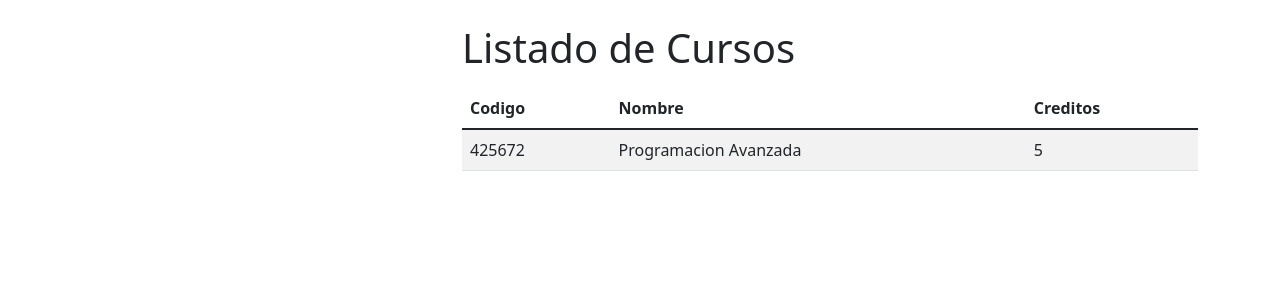
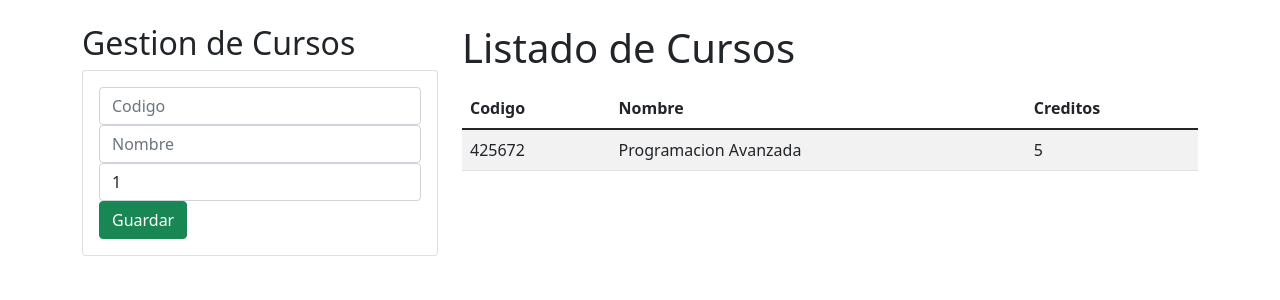
Before and after one commit to iddevdavidraba/crud-django-sqlite3, a Django app: page / in a window 1280 px wide. Shown: the part 56-356 px from the top of the page. Run offline with Django 4.2, Linux system fonts and the light colour scheme; data comes from the database, SQL or seed files in the repository; some libraries are stand-ins or nearby versions.

Commit message:
formulario de registro

```diff
--- a/Universidad/Aplicaciones/Academico/templates/gestionCursos.html
+++ b/Universidad/Aplicaciones/Academico/templates/gestionCursos.html
@@ -5,7 +5,25 @@
 {% block body %}
 <div class="row">
     <div class="col-sm-12 col-md-6 col-lg-4 col-xl-4">
-
+        <h2>Gestion de Cursos</h2>
+        <div class="card">
+            <div class="card-body">
+                <form action="" method="POST">
+                    <div class="form-group">
+                        <input type="text" id="txtCodigo" name="txtCodigo" class="form-control" placeholder="Codigo" minlength="6" maxlength="6" required>
+                    </div>
+                    <div class="form-group">
+                        <input type="text" id="txtNombre" name="txtNombre" class="form-control" placeholder="Nombre" maxlength="50" required>
+                    </div>
+                    <div class="form-group">
+                        <input type="text" id="numCreditos" name="numCreditos" class="form-control" min="1" max="9" value="1" required>
+                    </div>
+                    <div class="form-group">
+                        <button type="submit" class="btn btn-success btn-block text-white">Guardar</button>
+                    </div>
+                </form>
+            </div>
+        </div>
     </div>
     <div class="col-sm-12 col-md-6 col-lg-8 col-xl-8">
         <h1>Listado de Cursos</h1>
```
